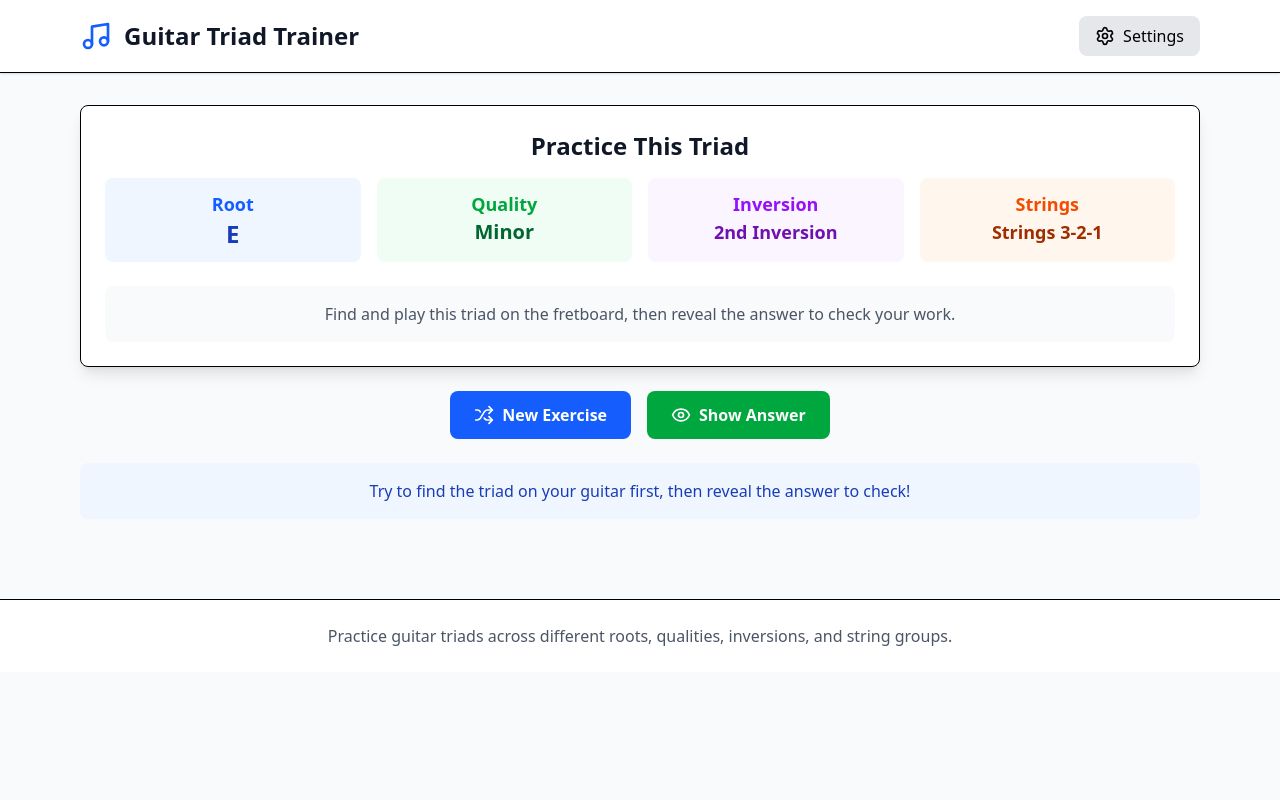
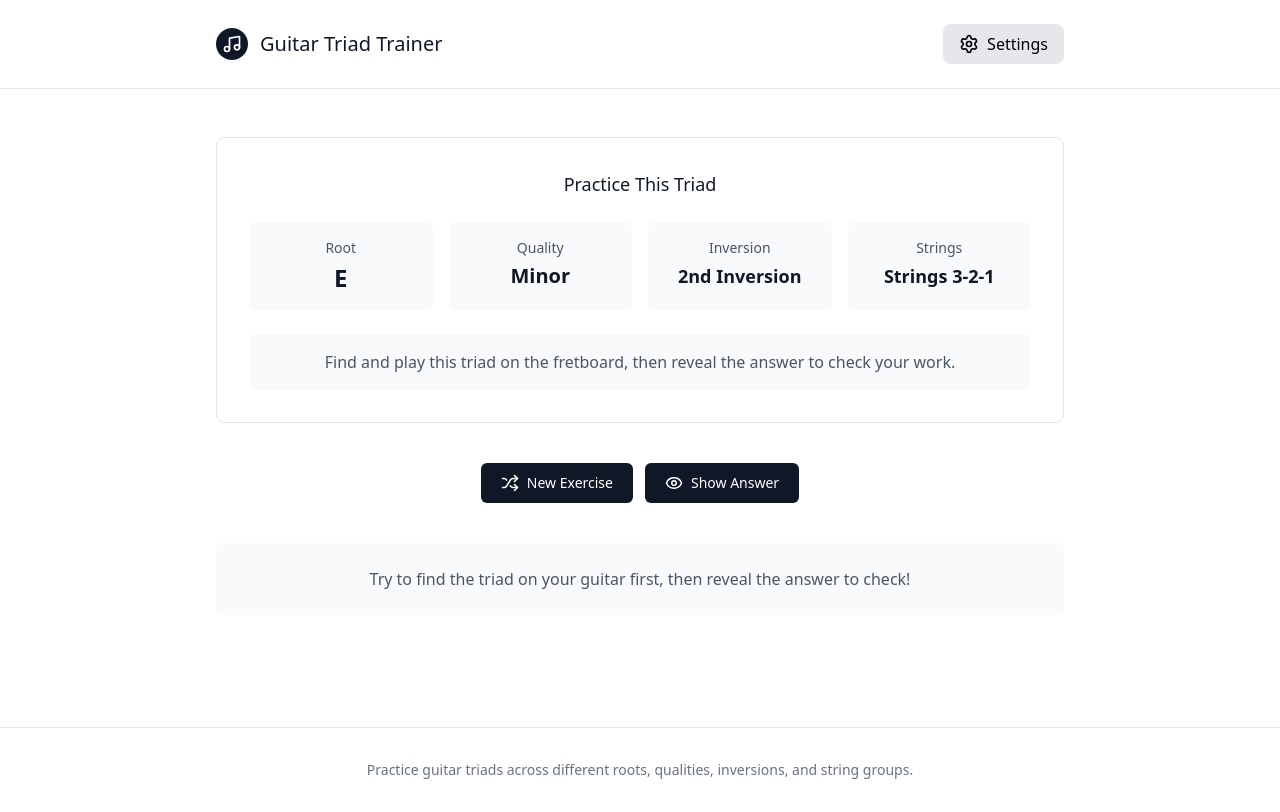
Before and after one commit to chenkasirer/triads, a React (Vite) app: page / in a window 1280 px wide. Built offline with nearby package versions, Linux system fonts and the light colour scheme.

Commit message:
readme. less color

```diff
--- a/src/App.tsx
+++ b/src/App.tsx
@@ -30,13 +30,15 @@ function App() {
     ) : [];
 
   return (
-    <div className="min-h-screen bg-gray-50 dark:bg-gray-900 transition-colors">
+    <div className="min-h-screen bg-white dark:bg-gray-900 transition-colors">
       {/* Header */}
-      <header className="bg-white dark:bg-gray-800 shadow-sm border-b">
-        <div className="max-w-6xl mx-auto px-4 py-4 flex items-center justify-between">
+      <header className="border-b border-gray-200 dark:border-gray-700">
+        <div className="max-w-4xl mx-auto px-6 py-6 flex items-center justify-between">
           <div className="flex items-center gap-3">
-            <Music className="text-blue-600" size={32} />
-            <h1 className="text-2xl font-bold text-gray-900 dark:text-white">
+            <div className="w-8 h-8 rounded-full bg-gray-900 dark:bg-white flex items-center justify-center">
+              <Music className="text-white dark:text-gray-900" size={20} />
+            </div>
+            <h1 className="text-xl font-medium text-gray-900 dark:text-white">
               Guitar Triad Trainer
             </h1>
           </div>
@@ -45,32 +47,32 @@ function App() {
       </header>
 
       {/* Main Content */}
-      <main className="max-w-6xl mx-auto px-4 py-8">
-        <div className="space-y-6">
+      <main className="max-w-4xl mx-auto px-6 py-12">
+        <div className="space-y-10">
           {/* Exercise Display */}
           {currentExercise && (
             <ExerciseDisplay exercise={currentExercise} showAnswer={showAnswer} />
           )}
 
           {/* Controls */}
-          <div className="flex justify-center gap-4">
+          <div className="flex justify-center gap-3">
             <button
               onClick={generateNewExercise}
-              className="flex items-center gap-2 px-6 py-3 bg-blue-600 text-white rounded-lg hover:bg-blue-700 transition-colors font-semibold"
+              className="flex items-center gap-2 px-5 py-2.5 bg-gray-900 text-white rounded-md hover:bg-gray-800 transition-colors text-sm font-medium"
             >
-              <Shuffle size={20} />
+              <Shuffle size={18} />
               New Exercise
             </button>
 
             <button
               onClick={toggleAnswer}
-              className={`flex items-center gap-2 px-6 py-3 rounded-lg font-semibold transition-colors ${
+              className={`flex items-center gap-2 px-5 py-2.5 rounded-md text-sm font-medium transition-colors ${
                 showAnswer
-                  ? 'bg-red-600 text-white hover:bg-red-700'
-                  : 'bg-green-600 text-white hover:bg-green-700'
+                  ? 'bg-gray-100 text-gray-700 hover:bg-gray-200 dark:bg-gray-800 dark:text-gray-300 dark:hover:bg-gray-700'
+                  : 'bg-gray-900 text-white hover:bg-gray-800 dark:bg-white dark:text-gray-900 dark:hover:bg-gray-100'
               }`}
             >
-              {showAnswer ? <EyeOff size={20} /> : <Eye size={20} />}
+              {showAnswer ? <EyeOff size={18} /> : <Eye size={18} />}
               {showAnswer ? 'Hide Answer' : 'Show Answer'}
             </button>
           </div>
@@ -83,8 +85,8 @@ function App() {
           )}
 
           {/* Instructions */}
-          <div className="bg-blue-50 dark:bg-blue-900/20 rounded-lg p-4 text-center">
-            <p className="text-blue-800 dark:text-blue-200">
+          <div className="bg-gray-50 dark:bg-gray-800 rounded-md p-6 text-center">
+            <p className="text-gray-600 dark:text-gray-400">
               {!currentExercise
                 ? 'Loading...'
                 : !showAnswer
@@ -97,8 +99,8 @@ function App() {
       </main>
 
       {/* Footer */}
-      <footer className="mt-12 bg-white dark:bg-gray-800 border-t">
-        <div className="max-w-6xl mx-auto px-4 py-6 text-center text-gray-600 dark:text-gray-400">
+      <footer className="mt-16 border-t border-gray-200 dark:border-gray-700">
+        <div className="max-w-4xl mx-auto px-6 py-8 text-center text-gray-500 dark:text-gray-400 text-sm">
           <p>Practice guitar triads across different roots, qualities, inversions, and string groups.</p>
         </div>
       </footer>
--- a/src/components/ExerciseDisplay.tsx
+++ b/src/components/ExerciseDisplay.tsx
@@ -25,37 +25,37 @@ const ExerciseDisplay: React.FC<ExerciseDisplayProps> = ({ exercise, showAnswer
   };
 
   return (
-    <div className="bg-white dark:bg-gray-800 rounded-lg p-6 shadow-lg border">
+    <div className="bg-white dark:bg-gray-800 rounded-lg p-8 border border-gray-200 dark:border-gray-700">
       <div className="text-center">
-        <h2 className="text-2xl font-bold text-gray-900 dark:text-white mb-4">
+        <h2 className="text-lg font-medium text-gray-900 dark:text-white mb-6">
           Practice This Triad
         </h2>
 
-        <div className="grid grid-cols-2 md:grid-cols-4 gap-4 text-lg">
-          <div className="bg-blue-50 dark:bg-blue-900/20 p-3 rounded-lg">
-            <div className="text-blue-600 dark:text-blue-400 font-semibold">Root</div>
-            <div className="text-2xl font-bold text-blue-800 dark:text-blue-300">
+        <div className="grid grid-cols-2 md:grid-cols-4 gap-4 text-base">
+          <div className="bg-gray-50 dark:bg-gray-700/50 p-4 rounded-md">
+            <div className="text-gray-600 dark:text-gray-400 text-sm font-medium mb-1">Root</div>
+            <div className="text-2xl font-semibold text-gray-900 dark:text-white">
               {exercise.root}
             </div>
           </div>
 
-          <div className="bg-green-50 dark:bg-green-900/20 p-3 rounded-lg">
-            <div className="text-green-600 dark:text-green-400 font-semibold">Quality</div>
-            <div className="text-xl font-bold text-green-800 dark:text-green-300">
+          <div className="bg-gray-50 dark:bg-gray-700/50 p-4 rounded-md">
+            <div className="text-gray-600 dark:text-gray-400 text-sm font-medium mb-1">Quality</div>
+            <div className="text-xl font-semibold text-gray-900 dark:text-white">
               {formatQuality(exercise.quality)}
             </div>
           </div>
 
-          <div className="bg-purple-50 dark:bg-purple-900/20 p-3 rounded-lg">
-            <div className="text-purple-600 dark:text-purple-400 font-semibold">Inversion</div>
-            <div className="text-lg font-bold text-purple-800 dark:text-purple-300">
+          <div className="bg-gray-50 dark:bg-gray-700/50 p-4 rounded-md">
+            <div className="text-gray-600 dark:text-gray-400 text-sm font-medium mb-1">Inversion</div>
+            <div className="text-lg font-semibold text-gray-900 dark:text-white">
               {formatInversion(exercise.inversion)}
             </div>
           </div>
 
-          <div className="bg-orange-50 dark:bg-orange-900/20 p-3 rounded-lg">
-            <div className="text-orange-600 dark:text-orange-400 font-semibold">Strings</div>
-            <div className="text-lg font-bold text-orange-800 dark:text-orange-300">
+          <div className="bg-gray-50 dark:bg-gray-700/50 p-4 rounded-md">
+            <div className="text-gray-600 dark:text-gray-400 text-sm font-medium mb-1">Strings</div>
+            <div className="text-lg font-semibold text-gray-900 dark:text-white">
               {formatStringGroup(exercise.stringGroup)}
             </div>
           </div>
```
Also changed, not shown: 1 other file (tests, documents, lock files or other folders).
